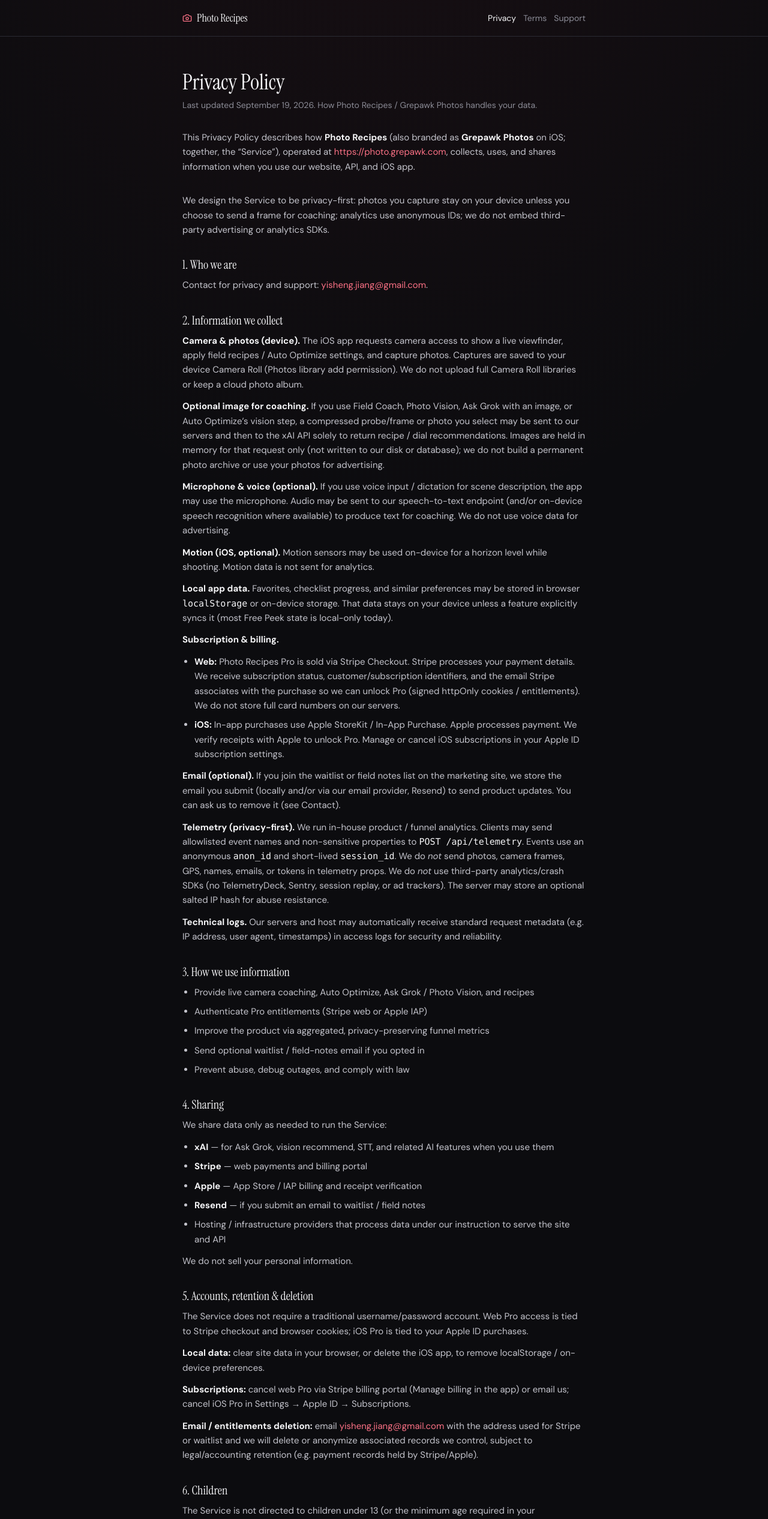
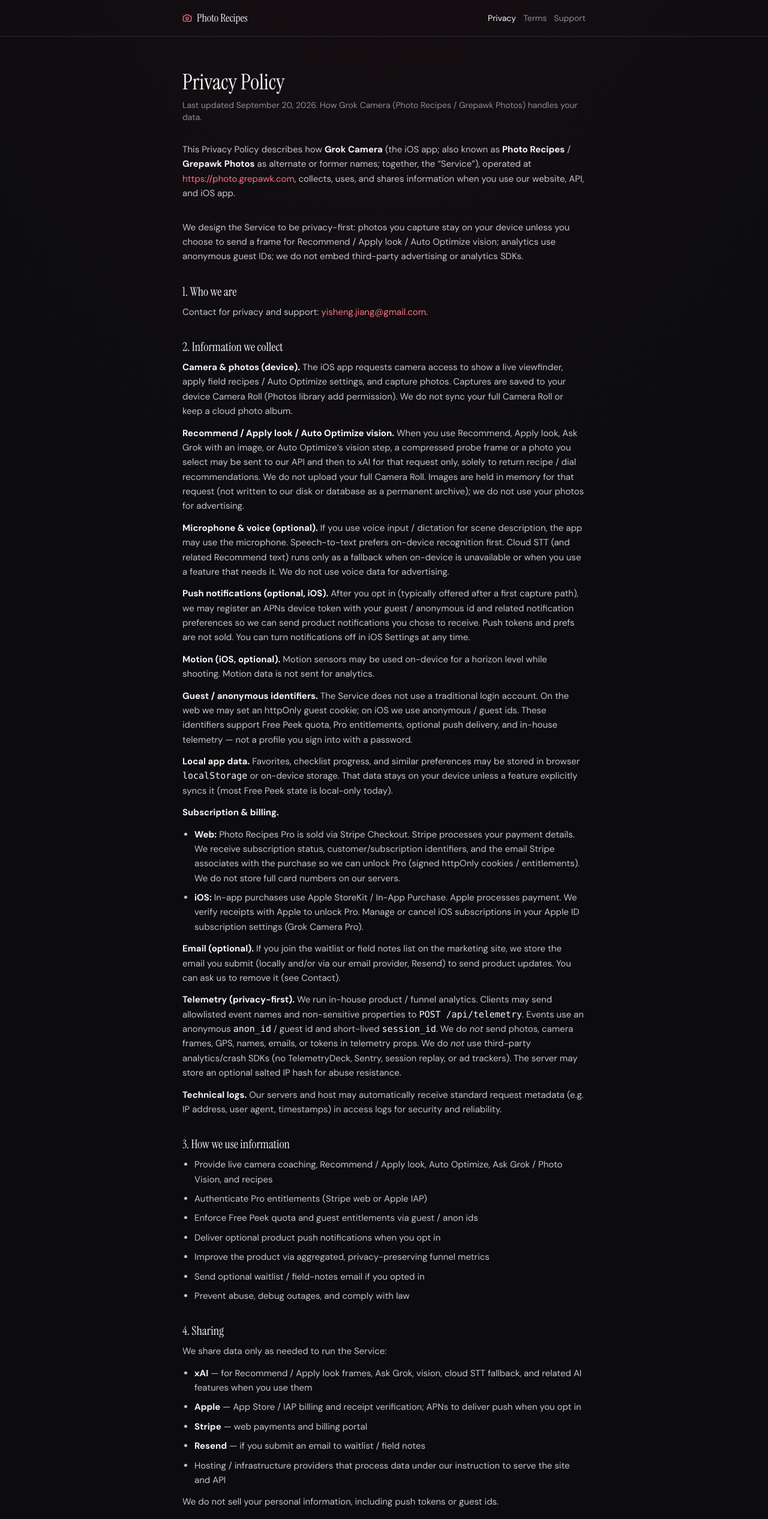
Before and after one commit to yishengjiang99/photo-recipes, a React (Vite) app: page /privacy in a window 1280 px wide. Shown: the top 2532 px of the page at 60% size. Built offline with nearby package versions, Linux system fonts and the light colour scheme; no server answers.

Commit message:
docs(legal): fill App Store privacy gaps for Grok Camera
Clarify push (APNs + guest ids), Recommend/AO vision frame handling,
on-device-first STT, and guest/anon identifiers; lead brand with Grok
Camera and bump last-updated to Sep 20, 2026.

```diff
--- a/src/pages/Privacy.tsx
+++ b/src/pages/Privacy.tsx
@@ -2,7 +2,7 @@
 import { LegalShell } from '../components/LegalShell'
 
 const SUPPORT_EMAIL = 'yisheng.jiang@gmail.com'
-const LAST_UPDATED = 'September 19, 2026'
+const LAST_UPDATED = 'September 20, 2026'
 
 function Section({ title, children }: { title: string; children: ReactNode }) {
   return (
@@ -17,12 +17,13 @@
   return (
     <LegalShell
       title="Privacy Policy"
-      description={`Last updated ${LAST_UPDATED}. How Photo Recipes / Grepawk Photos handles your data.`}
+      description={`Last updated ${LAST_UPDATED}. How Grok Camera (Photo Recipes / Grepawk Photos) handles your data.`}
       path="/privacy"
     >
       <p>
-        This Privacy Policy describes how <strong className="text-ink">Photo Recipes</strong>{' '}
-        (also branded as <strong className="text-ink">Grepawk Photos</strong> on iOS; together,
+        This Privacy Policy describes how <strong className="text-ink">Grok Camera</strong> (the
+        iOS app; also known as <strong className="text-ink">Photo Recipes</strong> /{' '}
+        <strong className="text-ink">Grepawk Photos</strong> as alternate or former names; together,
         the “Service”), operated at{' '}
         <a className="text-accent-soft hover:underline" href="https://photo.grepawk.com">
           https://photo.grepawk.com
@@ -31,8 +32,8 @@
       </p>
       <p>
         We design the Service to be privacy-first: photos you capture stay on your device unless
-        you choose to send a frame for coaching; analytics use anonymous IDs; we do not embed
-        third-party advertising or analytics SDKs.
+        you choose to send a frame for Recommend / Apply look / Auto Optimize vision; analytics use
+        anonymous guest IDs; we do not embed third-party advertising or analytics SDKs.
       </p>
 
       <Section title="1. Who we are">
@@ -50,25 +51,40 @@
           <strong className="text-ink">Camera & photos (device).</strong> The iOS app requests
           camera access to show a live viewfinder, apply field recipes / Auto Optimize settings,
           and capture photos. Captures are saved to your device Camera Roll (Photos library add
-          permission). We do not upload full Camera Roll libraries or keep a cloud photo album.
+          permission). We do not sync your full Camera Roll or keep a cloud photo album.
         </p>
         <p>
-          <strong className="text-ink">Optional image for coaching.</strong> If you use Field
-          Coach, Photo Vision, Ask Grok with an image, or Auto Optimize’s vision step, a
-          compressed probe/frame or photo you select may be sent to our servers and then to the
-          xAI API solely to return recipe / dial recommendations. Images are held in memory for
-          that request only (not written to our disk or database); we do not build a permanent
-          photo archive or use your photos for advertising.
+          <strong className="text-ink">Recommend / Apply look / Auto Optimize vision.</strong> When
+          you use Recommend, Apply look, Ask Grok with an image, or Auto Optimize’s vision step, a
+          compressed probe frame or a photo you select may be sent to our API and then to xAI for
+          that request only, solely to return recipe / dial recommendations. We do not upload your
+          full Camera Roll. Images are held in memory for that request (not written to our disk or
+          database as a permanent archive); we do not use your photos for advertising.
         </p>
         <p>
           <strong className="text-ink">Microphone & voice (optional).</strong> If you use voice
-          input / dictation for scene description, the app may use the microphone. Audio may be
-          sent to our speech-to-text endpoint (and/or on-device speech recognition where available)
-          to produce text for coaching. We do not use voice data for advertising.
+          input / dictation for scene description, the app may use the microphone. Speech-to-text
+          prefers on-device recognition first. Cloud STT (and related Recommend text) runs only as a
+          fallback when on-device is unavailable or when you use a feature that needs it. We do not
+          use voice data for advertising.
+        </p>
+        <p>
+          <strong className="text-ink">Push notifications (optional, iOS).</strong> After you opt in
+          (typically offered after a first capture path), we may register an APNs device token with
+          your guest / anonymous id and related notification preferences so we can send product
+          notifications you chose to receive. Push tokens and prefs are not sold. You can turn
+          notifications off in iOS Settings at any time.
         </p>
         <p>
           <strong className="text-ink">Motion (iOS, optional).</strong> Motion sensors may be used
           on-device for a horizon level while shooting. Motion data is not sent for analytics.
+        </p>
+        <p>
+          <strong className="text-ink">Guest / anonymous identifiers.</strong> The Service does not
+          use a traditional login account. On the web we may set an httpOnly guest cookie; on iOS
+          we use anonymous / guest ids. These identifiers support Free Peek quota, Pro entitlements,
+          optional push delivery, and in-house telemetry — not a profile you sign into with a
+          password.
         </p>
         <p>
           <strong className="text-ink">Local app data.</strong> Favorites, checklist progress, and
@@ -90,7 +106,7 @@
           <li>
             <strong className="text-ink">iOS:</strong> In-app purchases use Apple StoreKit / In-App
             Purchase. Apple processes payment. We verify receipts with Apple to unlock Pro. Manage
-            or cancel iOS subscriptions in your Apple ID subscription settings.
+            or cancel iOS subscriptions in your Apple ID subscription settings (Grok Camera Pro).
           </li>
         </ul>
         <p>
@@ -103,11 +119,11 @@
           <strong className="text-ink">Telemetry (privacy-first).</strong> We run in-house product /
           funnel analytics. Clients may send allowlisted event names and non-sensitive properties to{' '}
           <code className="text-ink">POST /api/telemetry</code>. Events use an anonymous{' '}
-          <code className="text-ink">anon_id</code> and short-lived <code className="text-ink">session_id</code>.
-          We do <em>not</em> send photos, camera frames, GPS, names, emails, or tokens in telemetry
-          props. We do <em>not</em> use third-party analytics/crash SDKs (no TelemetryDeck, Sentry,
-          session replay, or ad trackers). The server may store an optional salted IP hash for abuse
-          resistance.
+          <code className="text-ink">anon_id</code> / guest id and short-lived{' '}
+          <code className="text-ink">session_id</code>. We do <em>not</em> send photos, camera
+          frames, GPS, names, emails, or tokens in telemetry props. We do <em>not</em> use
+          third-party analytics/crash SDKs (no TelemetryDeck, Sentry, session replay, or ad
+          trackers). The server may store an optional salted IP hash for abuse resistance.
         </p>
         <p>
           <strong className="text-ink">Technical logs.</strong> Our servers and host may automatically
@@ -118,8 +134,13 @@
 
       <Section title="3. How we use information">
         <ul className="list-disc space-y-2 pl-5">
-          <li>Provide live camera coaching, Auto Optimize, Ask Grok / Photo Vision, and recipes</li>
+          <li>
+            Provide live camera coaching, Recommend / Apply look, Auto Optimize, Ask Grok / Photo
+            Vision, and recipes
+          </li>
           <li>Authenticate Pro entitlements (Stripe web or Apple IAP)</li>
+          <li>Enforce Free Peek quota and guest entitlements via guest / anon ids</li>
+          <li>Deliver optional product push notifications when you opt in</li>
           <li>Improve the product via aggregated, privacy-preserving funnel metrics</li>
           <li>Send optional waitlist / field-notes email if you opted in</li>
           <li>Prevent abuse, debug outages, and comply with law</li>
@@ -130,15 +151,15 @@
         <p>We share data only as needed to run the Service:</p>
         <ul className="list-disc space-y-2 pl-5">
           <li>
-            <strong className="text-ink">xAI</strong> — for Ask Grok, vision recommend, STT, and
-            related AI features when you use them
+            <strong className="text-ink">xAI</strong> — for Recommend / Apply look frames, Ask Grok,
+            vision, cloud STT fallback, and related AI features when you use them
+          </li>
+          <li>
+            <strong className="text-ink">Apple</strong> — App Store / IAP billing and receipt
+            verification; APNs to deliver push when you opt in
           </li>
           <li>
             <strong className="text-ink">Stripe</strong> — web payments and billing portal
-          </li>
-          <li>
-            <strong className="text-ink">Apple</strong> — App Store / IAP billing and receipt
-            verification
           </li>
           <li>
             <strong className="text-ink">Resend</strong> — if you submit an email to waitlist / field
@@ -149,22 +170,28 @@
             site and API
           </li>
         </ul>
-        <p>We do not sell your personal information.</p>
+        <p>We do not sell your personal information, including push tokens or guest ids.</p>
       </Section>
 
       <Section title="5. Accounts, retention & deletion">
         <p>
-          The Service does not require a traditional username/password account. Web Pro access is
-          tied to Stripe checkout and browser cookies; iOS Pro is tied to your Apple ID purchases.
+          The Service does not require a traditional username/password account. Web access uses an
+          httpOnly guest cookie plus Stripe checkout cookies when you buy Pro; iOS uses anonymous /
+          guest ids and Apple ID purchases for Pro.
         </p>
         <p>
           <strong className="text-ink">Local data:</strong> clear site data in your browser, or
-          delete the iOS app, to remove localStorage / on-device preferences.
+          delete the iOS app, to remove localStorage / on-device preferences and local guest state.
         </p>
         <p>
           <strong className="text-ink">Subscriptions:</strong> cancel web Pro via Stripe billing
           portal (Manage billing in the app) or email us; cancel iOS Pro in Settings → Apple ID →
           Subscriptions.
+        </p>
+        <p>
+          <strong className="text-ink">Push:</strong> disable notifications in iOS Settings, or
+          delete the app, to stop delivery. Email us if you want server-side token / preference
+          records removed.
         </p>
         <p>
           <strong className="text-ink">Email / entitlements deletion:</strong> email{' '}
--- a/src/pages/Support.tsx
+++ b/src/pages/Support.tsx
@@ -17,12 +17,13 @@
   return (
     <LegalShell
       title="Support"
-      description="Help for Photo Recipes / Grepawk Photos — billing, camera, and Pro."
+      description="Help for Grok Camera (Photo Recipes) — billing, camera, and Pro."
       path="/support"
     >
       <p>
-        We’re happy to help with the website, Field Coach, and the iOS app (Grepawk Photos / Photo
-        Recipes). For the fastest reply, email us directly.
+        We’re happy to help with <strong className="text-ink">Grok Camera</strong> on iOS and the
+        Photo Recipes website (Field Coach, Recommend, and Pro). Grepawk Photos may appear as a
+        former or alternate name. For the fastest reply, email us directly.
       </p>
 
       <Section title="Contact">
@@ -30,7 +31,7 @@
           Email:{' '}
           <a
             className="text-lg font-medium text-accent-soft hover:underline"
-            href={`mailto:${SUPPORT_EMAIL}?subject=Photo%20Recipes%20support`}
+            href={`mailto:${SUPPORT_EMAIL}?subject=Grok%20Camera%20support`}
           >
             {SUPPORT_EMAIL}
           </a>
@@ -44,13 +45,18 @@
       <Section title="Common topics">
         <ul className="list-disc space-y-3 pl-5">
           <li>
-            <strong className="text-ink">Camera permission.</strong> iOS Settings → Grepawk Photos /
-            Photo Recipes → allow Camera. On the website, allow camera access in the browser for
-            Field Coach live view, or upload a photo instead.
+            <strong className="text-ink">Camera permission.</strong> iOS Settings → Grok Camera →
+            allow Camera. On the website, allow camera access in the browser for Field Coach live
+            view, or upload a photo instead.
           </li>
           <li>
             <strong className="text-ink">Photos / Camera Roll.</strong> Captures save to your device
             Photos library. We don’t host a cloud gallery of your shots.
+          </li>
+          <li>
+            <strong className="text-ink">Notifications (optional).</strong> If you opt in after a
+            first capture, Grok Camera may send product push notifications. Turn them off anytime
+            in iOS Settings → Grok Camera → Notifications.
           </li>
           <li>
             <strong className="text-ink">Pro on the web (Stripe).</strong> Use Manage billing in the
@@ -59,13 +65,13 @@
           </li>
           <li>
             <strong className="text-ink">Pro on iOS (Apple IAP).</strong> Settings → [your name] →
-            Subscriptions → Photo Recipes Pro. Refunds and billing disputes for App Store purchases
+            Subscriptions → Grok Camera Pro. Refunds and billing disputes for App Store purchases
             go through Apple.
           </li>
           <li>
             <strong className="text-ink">Free Peek limits.</strong> Free Peek includes limited daily
-            Auto Optimize / Ask uses. Pro removes those limits as described on the pricing section
-            of the{' '}
+            Auto Optimize / Ask / Recommend uses. Pro removes those limits as described on the
+            pricing section of the{' '}
             <Link className="text-accent-soft hover:underline" to="/">
               home page
             </Link>
--- a/src/pages/Terms.tsx
+++ b/src/pages/Terms.tsx
@@ -2,7 +2,7 @@
 import { LegalShell } from '../components/LegalShell'
 
 const SUPPORT_EMAIL = 'yisheng.jiang@gmail.com'
-const LAST_UPDATED = 'September 19, 2026'
+const LAST_UPDATED = 'September 20, 2026'
 
 function Section({ title, children }: { title: string; children: ReactNode }) {
   return (
@@ -17,14 +17,15 @@
   return (
     <LegalShell
       title="Terms of Use"
-      description={`Last updated ${LAST_UPDATED}. Terms for Photo Recipes / Grepawk Photos.`}
+      description={`Last updated ${LAST_UPDATED}. Terms for Grok Camera (Photo Recipes / Grepawk Photos).`}
       path="/terms"
     >
       <p>
         These Terms of Use (“Terms”) govern your access to and use of{' '}
+        <strong className="text-ink">Grok Camera</strong> (the iOS app; also known as{' '}
         <strong className="text-ink">Photo Recipes</strong> /{' '}
-        <strong className="text-ink">Grepawk Photos</strong> (the “Service”), including the website
-        at{' '}
+        <strong className="text-ink">Grepawk Photos</strong> as alternate or former names; the
+        “Service”), including the website at{' '}
         <a className="text-accent-soft hover:underline" href="https://photo.grepawk.com">
           https://photo.grepawk.com
         </a>
@@ -33,8 +34,9 @@
 
       <Section title="1. The Service">
         <p>
-          Photo Recipes provides educational field photography presets, live camera coaching, Auto
-          Optimize (where available), Ask Grok / Photo Vision recommendations, and related tools.
+          Grok Camera / Photo Recipes provides educational field photography presets, live camera
+          coaching, Recommend / Apply look, Auto Optimize (where available), Ask Grok / Photo Vision
+          recommendations, optional product push notifications when you opt in, and related tools.
           Recommendations and dial suggestions are informational. You remain responsible for camera
           settings, safe shooting, and the photos you capture.
         </p>
@@ -55,8 +57,9 @@
       <Section title="3. Free Peek and Pro">
         <p>
           Browsing recipes and limited Free Peek features (for example, a limited number of Auto
-          Optimize or Ask Grok uses per day) may be available without payment. Paid features
-          (“Photo Recipes Pro”) unlock additional capability as described in the product UI.
+          Optimize, Recommend, or Ask Grok uses per day) may be available without payment. Paid
+          features (“Grok Camera Pro” / “Photo Recipes Pro”) unlock additional capability as
+          described in the product UI.
         </p>
         <ul className="list-disc space-y-2 pl-5">
           <li>
@@ -92,10 +95,17 @@
 
       <Section title="5. AI features">
         <p>
-          Ask Grok, Photo Vision, speech-to-text, and Auto Optimize vision steps may send text
-          and/or images you provide to third-party AI providers (including xAI) to generate
-          recommendations. Outputs can be wrong or incomplete. Do not rely on them as professional
-          advice. Do not submit content you are not allowed to share.
+          Recommend, Apply look, Ask Grok, Photo Vision, speech-to-text, and Auto Optimize vision
+          steps may send text and/or a compressed probe frame or photo you select to our API and
+          then to third-party AI providers (including xAI) for that request only, to generate
+          recommendations. We do not sync your full Camera Roll for these features. Outputs can be
+          wrong or incomplete. Do not rely on them as professional advice. Do not submit content
+          you are not allowed to share.
+        </p>
+        <p>
+          Optional product push notifications (when you opt in) are separate from AI features; they
+          use an APNs device token tied to your guest / anonymous id and are described further in
+          our Privacy Policy.
         </p>
       </Section>
 
```
